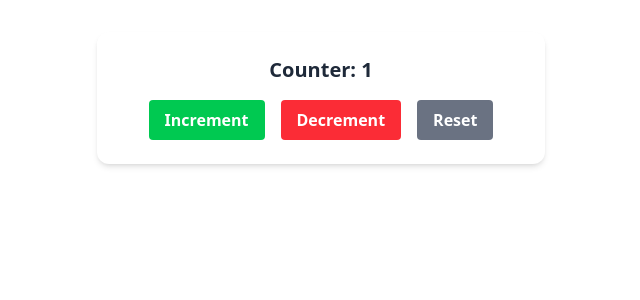
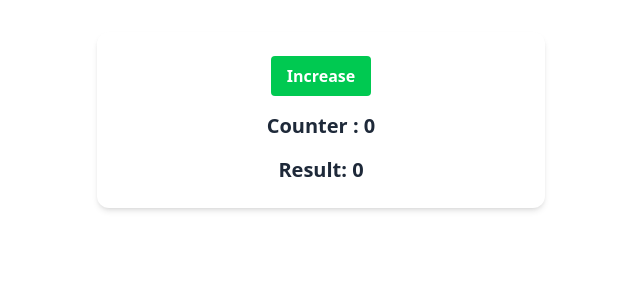
Before and after one commit to WenceslaoGutierrez/Platzi_Curso_React, a React (Vite) app: page / in a window 1280 px wide. Shown: the top 300 px of the page, without its empty margins (319-959 px from the left). Built offline with nearby package versions, Linux system fonts and the light colour scheme.

Commit message:
Creación de componente con uso de hooks Memo y Callback.

```diff
--- a/src/App.jsx
+++ b/src/App.jsx
@@ -4,6 +4,7 @@ import viteLogo from '/vite.svg'
 import Counter from './components/Counter/Counter'
 import './App.css'
 import CounterWithCustomHook from './components/CounterWithCustomHook/CounterWithCustomHook'
+import CounterWithReactMemo from './components/CounterWithReactMemo/CounterWithReactMemo'
 
 const ThemeContext = createContext();
 
@@ -44,7 +45,7 @@ function App() {
 
   return (
     <>
-      <CounterWithCustomHook/>
+      <CounterWithReactMemo/>
     </>
   );
 }
--- /dev/null
+++ b/src/components/CounterWithReactMemo/CounterWithReactMemo.jsx
@@ -0,0 +1,31 @@
+import React, { useCallback, useMemo, useState } from "react"
+
+const Child = React.memo( ({counter}) =>{
+    console.log("Rendering child")
+    return <p className="text-xl font-semibold text-gray-800">Counter : {counter}</p>
+})
+
+function ExpensiveCalculation ({ num }) {
+    const result = useMemo(() =>{
+        console.log("Calculating ...")
+        return num *2;
+    }, [num])
+
+    return <p className="text-xl font-bold text-gray-800">Result: {result}</p>
+}
+
+function CounterWithReactMemo() {
+    const [counter,setCounter] =useState (0);
+
+    const increment = useCallback(() => { setCounter(prev => prev + 1)})
+
+    return(<>
+        <div className="p-6 max-w-md mx-auto bg-white rounded-xl shadow-md text-center space-y-4">
+            <button onClick={increment} className="bg-green-500 hover:bg-green-600 text-white font-bold py-2 px-4 rounded transition">Increase</button>
+            <Child counter={counter}/>
+            <ExpensiveCalculation num ={counter}/>
+        </div>
+    </>)
+}
+
+export default CounterWithReactMemo;
```
